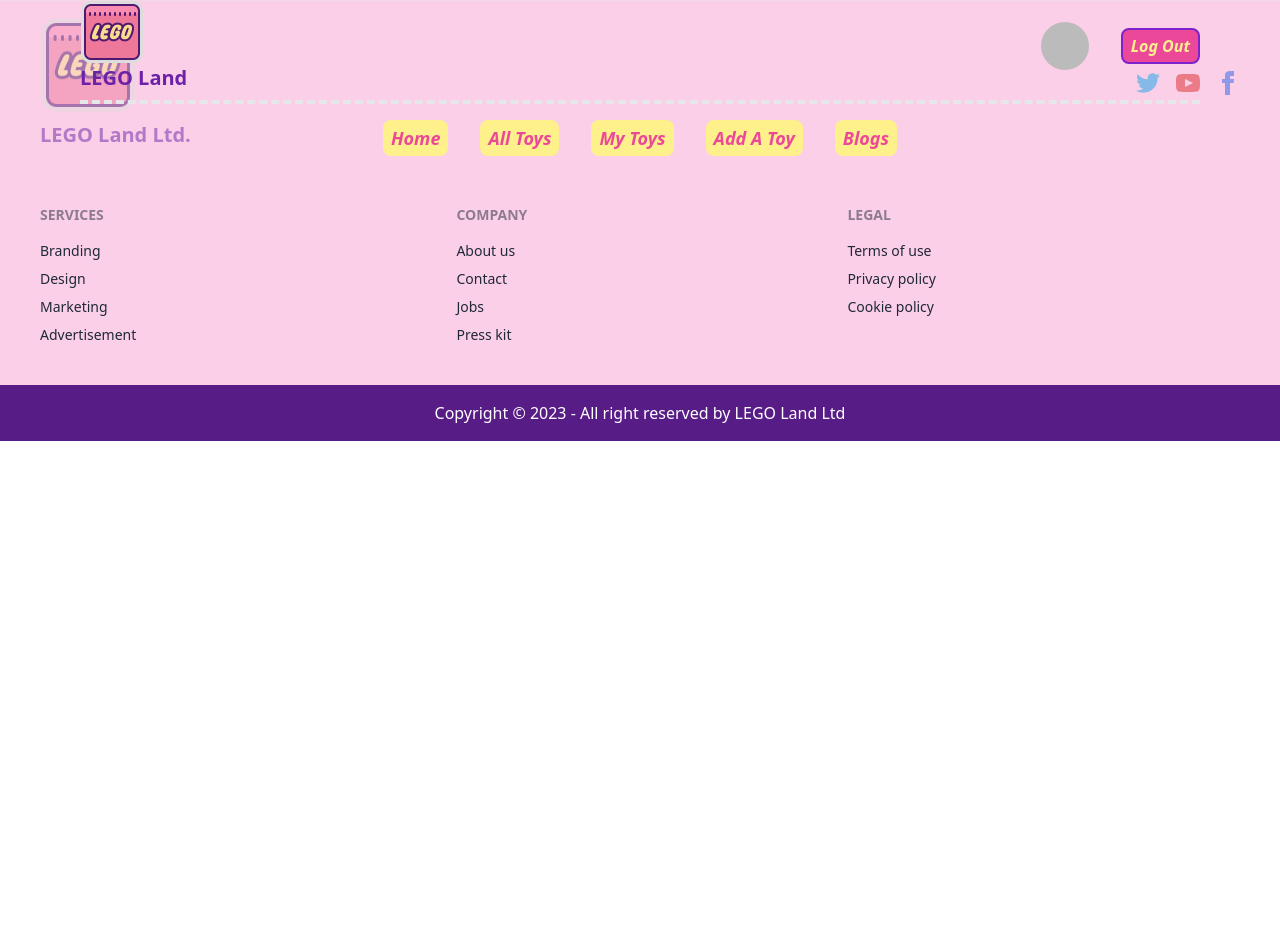
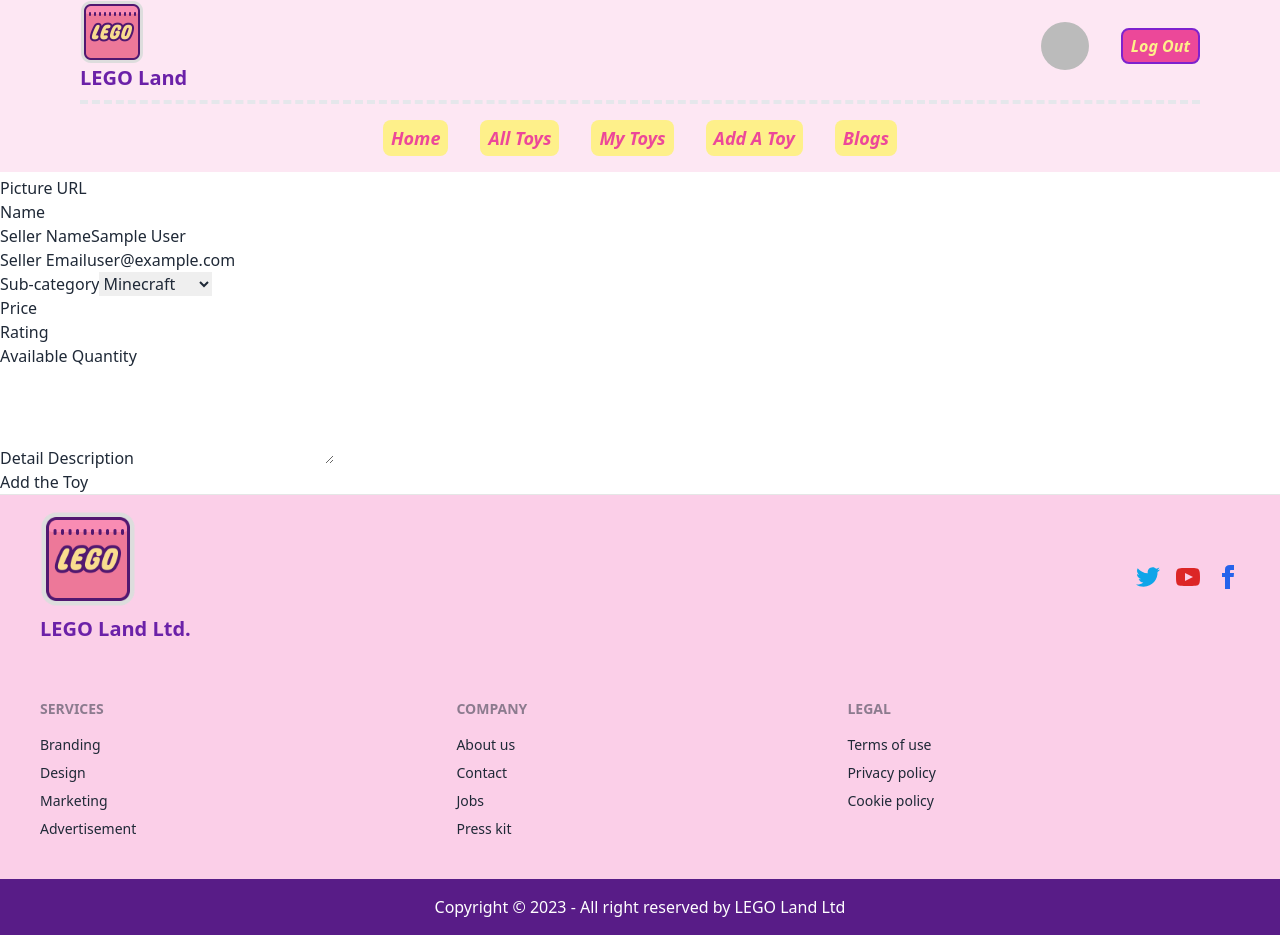
Before and after one commit to Annisha-Siddika/lego-land, a React (Vite) app: page /addtoys in a window 1280 px wide. Before the commit the page ends 800 px from the top, so only its background shows below. Built offline with nearby package versions, Linux system fonts and the light colour scheme; no server answers; sample sign-in values are in the browser's storage.

Commit message:
category tab added

```diff
--- a/package.json
+++ b/package.json
@@ -10,6 +10,7 @@
     "preview": "vite preview"
   },
   "dependencies": {
+    "@smastrom/react-rating": "^1.3.1",
     "aos": "^2.3.4",
     "daisyui": "^2.51.6",
     "firebase": "^9.22.0",
@@ -17,8 +18,10 @@
     "match-sorter": "^6.3.1",
     "react": "^18.2.0",
     "react-dom": "^18.2.0",
+    "react-hook-form": "^7.43.9",
     "react-icons": "^4.8.0",
     "react-router-dom": "^6.11.2",
+    "react-tabs": "^6.0.1",
     "sort-by": "^1.2.0"
   },
   "devDependencies": {
--- a/src/pages/AddToys/AddToys.jsx
+++ b/src/pages/AddToys/AddToys.jsx
@@ -1,8 +1,68 @@
+import { useContext } from "react";
+import { useForm } from "react-hook-form";
+import { AuthContext } from "../../providers/AuthProvider";
+
 
 const AddToys = () => {
+    const { register, handleSubmit } = useForm();
+    const onSubmit = data => console.log(data);
+    const {user} =useContext(AuthContext);
+
     return (
-        <div>
+        <div className="pt-44">
 
+<form onSubmit={handleSubmit(onSubmit)}>
+      <div>
+        <label htmlFor="pictureUrl">Picture URL</label>
+        <input type="text" id="pictureUrl" {...register('pictureUrl', {required: true})} />
+      </div>
+
+      <div>
+        <label htmlFor="name">Name</label>
+        <input type="text" id="name" {...register('name', {required: true})} />
+      </div>
+
+      <div>
+        <label htmlFor="sellerName">Seller Name</label>
+        <input type="text" id="sellerName" defaultValue={user.displayName} {...register('sellerName')} />
+      </div>
+
+      <div>
+        <label htmlFor="sellerEmail">Seller Email</label>
+        <input type="email" id="sellerEmail" defaultValue={user.email} {...register('sellerEmail')} />
+      </div>
+
+      <div>
+        <label htmlFor="subCategory">Sub-category</label>
+        <select id="subCategory" {...register('subCategory', {required: true})}>
+          <option value="minecraft">Minecraft</option>
+          <option value="architecture">Architecture</option>
+          <option value="harrypotter">Harry Potter</option>
+        </select>
+      </div>
+
+      <div>
+        <label htmlFor="price">Price</label>
+        <input type="number" id="price" {...register('price', {required: true})} />
+      </div>
+
+      <div>
+        <label htmlFor="rating">Rating</label>
+        <input type="number" id="rating" step="0.1" {...register('rating', {required: true})} />
+      </div>
+
+      <div>
+        <label htmlFor="quantity">Available Quantity</label>
+        <input type="number" id="quantity" {...register('quantity', {required: true})} />
+      </div>
+
+      <div>
+        <label htmlFor="description">Detail Description</label>
+        <textarea id="description" rows="4" {...register('description')} />
+      </div>
+
+      <button type="submit">Add the Toy</button>
+    </form>
         </div>
     );
 };
--- /dev/null
+++ b/src/pages/Home/Category/Category.jsx
@@ -0,0 +1,78 @@
+import { useEffect, useState } from 'react';
+import 'react-tabs/style/react-tabs.css';
+import SubCategory from './SubCategory';
+const Category = () => {
+    const [categories, setCategories] = useState([]);
+    const [activeTab, setActiveTab] = useState('minecraft');
+
+
+    useEffect(() => {
+        fetchCategoryData(activeTab);
+      // eslint-disable-next-line react-hooks/exhaustive-deps
+      }, []);
+
+      const fetchCategoryData = (category) => {
+        fetch(`http://localhost:5000/categories?category=${encodeURIComponent(category)}`)
+          .then(res => res.json())
+          .then(data => setCategories(data))
+          .catch(error => {
+            console.log('Error:', error);
+          });
+      };
+
+    const handleTabChange = (tab) => {
+        setActiveTab(tab);
+        fetchCategoryData(tab);
+
+      };
+
+    return (
+        <div>
+            <div className='flex justify-center'>
+                <h2 className='text-2xl md:text-4xl font-bold text-center py-12 italic'>Shop by category</h2>
+                <img src='https://i.ibb.co/0jKTX5q/83950-jobsdale-categories.gif' className='w-20 md:w-36' alt="" />
+                </div>
+            <div className="flex justify-center border-b-2 border-pink-400 bg-slate-950 pt-4">
+                <button
+                    className={`p-2 rounded-tl-xl ${activeTab === 'minecraft' ? 'bg-pink-400 text-white rounded-t-xl' : 'text-gray-400'
+                        }`}
+                    onClick={() => handleTabChange('minecraft')}
+                >
+                    Minecraft
+                </button>
+                <button
+                    className={`p-2 ${activeTab === 'architecture' ? 'bg-pink-400 text-white rounded-t-xl' : 'text-gray-400'
+                        }`}
+                    onClick={() => handleTabChange('architecture')}
+                >
+                    Architecture
+                </button>
+                <button
+                    className={`p-2 rounded-tr-xl ${activeTab === 'harrypotter' ? 'bg-pink-400 text-white rounded-t-xl' : 'text-gray-400'
+                        }`}
+                    onClick={() => handleTabChange('harrypotter')}
+                >
+                    Harry Potter
+                </button>
+            </div>
+
+
+            <div className="p-4 bg-pink-400">
+                {(activeTab === 'minecraft' || activeTab === 'architecture' || activeTab === 'harrypotter') && (
+
+                    <div className='flex justify-center gap-4 md:gap-12'>
+                        {
+                            categories.map(category => <SubCategory
+                            key={category._id}
+                            category={category}
+                            ></SubCategory>)
+                        }
+                    </div>
+                )}
+
+            </div>
+        </div>
+    );
+};
+
+export default Category;
--- /dev/null
+++ b/src/pages/Home/Category/SubCategory.jsx
@@ -0,0 +1,21 @@
+import { Rating } from '@smastrom/react-rating';
+import '@smastrom/react-rating/style.css'
+const SubCategory = ({category}) => {
+    const {name, photo_url, price, ratings} = category;
+    return (
+        <div className="w-2/3 md:w-1/3 h-full bg-white bg-opacity-30 rounded-lg shadow-xl">
+                <img src={photo_url} alt="lego set" className="w-full h-3/5 p-5 rounded" />
+
+            <div className="px-4">
+                <h2 className="text-xl font-bold">{name}</h2>
+                    <div className="font-semibold py-2">Price: <span className="font-semibold text-green-700"> ${price}</span></div>
+                    <div className='font-semibold text-slate-600 flex'>Ratings: <Rating style={{maxWidth: 100}} value={ratings} readOnly/></div>
+                <div className="btn bg-pink-500 text-yellow-200 my-4 border-2 border-purple-800">
+                    <button>View Details</button>
+                </div>
+            </div>
+        </div>
+    );
+};
+
+export default SubCategory;
--- a/src/pages/Home/Home/Home.jsx
+++ b/src/pages/Home/Home/Home.jsx
@@ -1,10 +1,12 @@
 import Banner from '../Banner/Banner';
+import Category from '../Category/Category';
 import Gallery from '../Gallery/Gallery';
 const Home = () => {
     return (
         <div className="pt-42">
                 <Banner></Banner>
                 <Gallery></Gallery>
+                <Category></Category>
             </div>
     );
 };
--- a/src/pages/Login/Login.jsx
+++ b/src/pages/Login/Login.jsx
@@ -61,7 +61,7 @@
                             </label>
                             <input type="email"
                             name='email'
-                            placeholder="Your Email" className="input input-bordered" />
+                            placeholder="Your Email" className="input input-bordered" required/>
                         </div>
                         <div className="form-control">
                             <label className="label">
@@ -69,7 +69,7 @@
                             </label>
                             <input type="password"
                             name='password'
-                             placeholder="Your Password" className="input input-bordered" />
+                             placeholder="Your Password" className="input input-bordered" required />
                         </div>
                         <div className='text-center bg-pink-500 px-2 py-1 rounded-lg border-2 font-bold italic text-yellow-200 hover:bg-pink-600 border-purple-700 mt-6'><input type="submit" value='Login' /></div>
                         <div className="divider">OR</div>
--- a/src/pages/Register/Register.jsx
+++ b/src/pages/Register/Register.jsx
@@ -50,21 +50,21 @@
                                 <span className="label-text">Name</span>
                             </label>
                             <input type="text"
-                            name='name' placeholder="Name" className="input input-bordered" />
+                            name='name' placeholder="Name" className="input input-bordered" required />
                         </div>
                         <div className="form-control">
                             <label className="label">
                                 <span className="label-text">Email</span>
                             </label>
                             <input type="email"
-                            name='email' placeholder="Email" className="input input-bordered" />
+                            name='email' placeholder="Email" className="input input-bordered" required />
                         </div>
                         <div className="form-control">
                             <label className="label">
                                 <span className="label-text">Password</span>
                             </label>
                             <input type="password"
-                            name='password' placeholder="Password" className="input input-bordered" />
+                            name='password' placeholder="Password" className="input input-bordered" required />
                         </div>
                         <div className="form-control">
                             <label className="label">
```
Also changed, not shown: 1 other file (tests, documents, lock files or other folders).
